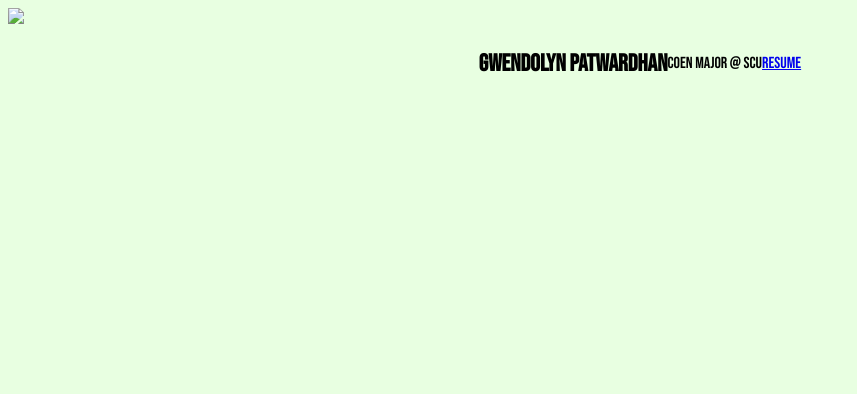
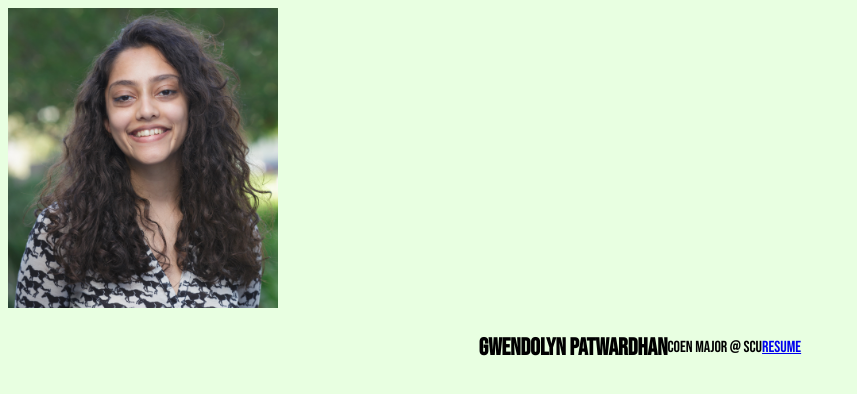
Before and after one commit to gwynin/PersonalWebsite, a plain HTML site: page index.html in a window 1280 px wide. Shown: the whole page, without its empty margins (0-857 px from the left). Drawn offline with Linux system fonts and the light colour scheme.

Commit message:
Update index.html

```diff
--- a/index.html
+++ b/index.html
@@ -5,7 +5,7 @@
         <title>Personal Website</title>
     </head>
     <body>
-        <img src="cropped headshot.png">
+        <img src="cropped_headshot.png">
         <section>
             <h1>Gwendolyn Patwardhan</h1>
             <p>COEN major @ SCU</p>
```
